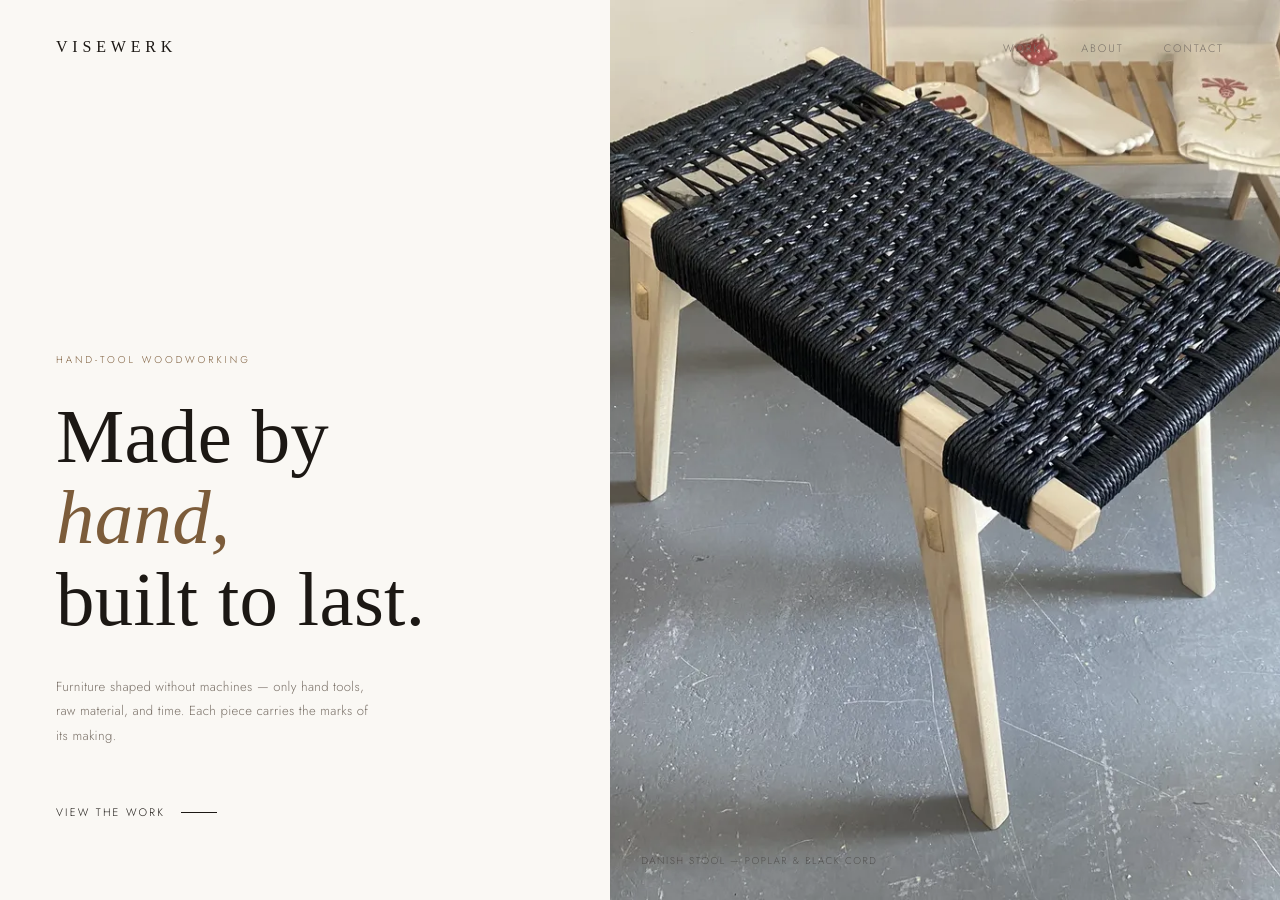
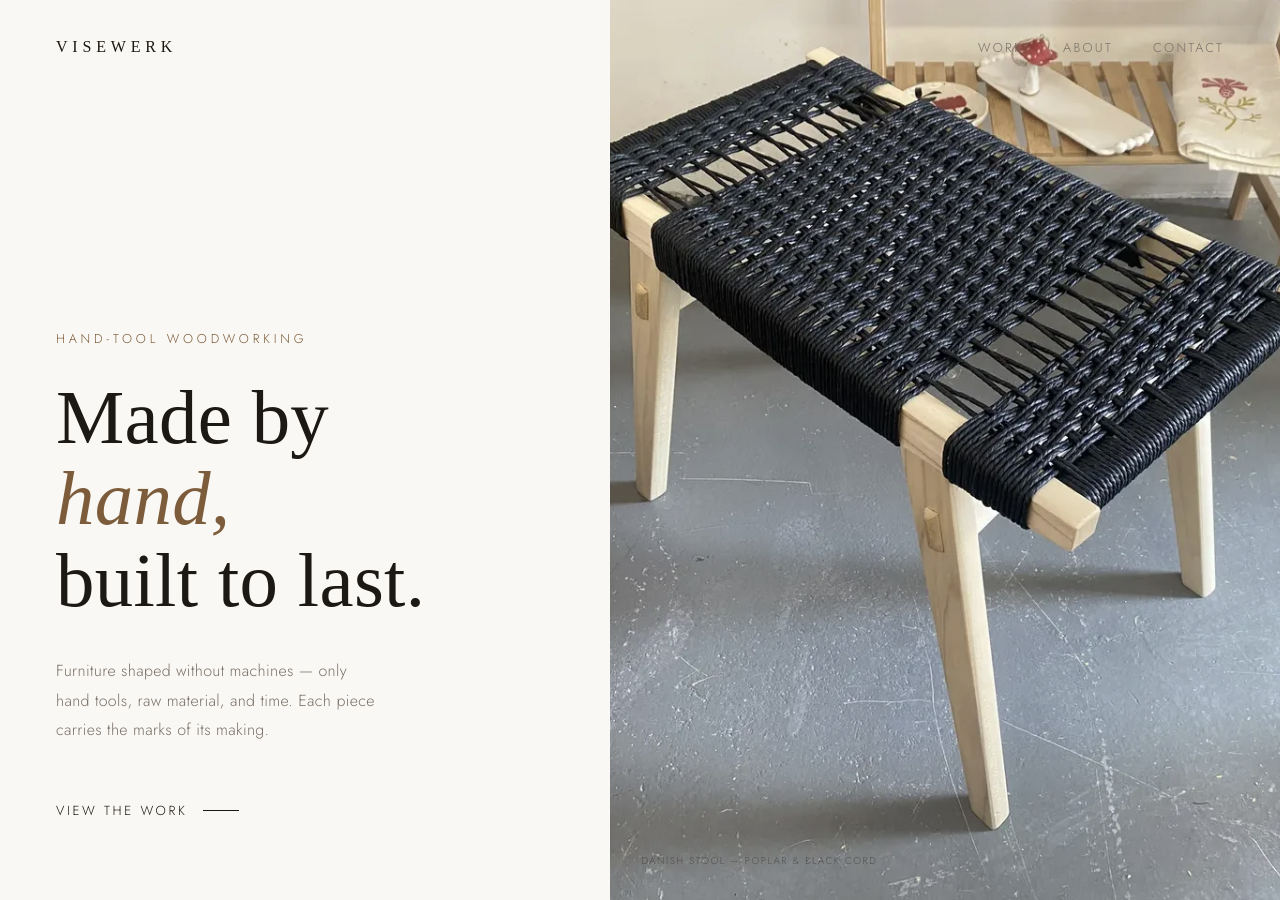
Before and after one commit to VonTeacher/visewerk.github.io, a Jekyll site: the page built from index.markdown, in a window 1280 px wide and 900 px high. Built offline with Jekyll 4.4.1, drawn with Linux system fonts in a browser that asks for light colours; some web fonts are replaced.

Commit message:
Upsize some styles

```diff
--- a/assets/css/styles.css
+++ b/assets/css/styles.css
@@ -8,7 +8,6 @@
 
 @import url('https://fonts.googleapis.com/css2?family=Jost:wght@200;300;400&display=swap');
 
-/* ─── VARIABLES ─── */
 :root {
   --cream: #F4EFE6;
   --warm-white: #FAF8F4;
@@ -18,7 +17,6 @@
   --rule: #DDD5C8;
 }
 
-/* ─── RESET ─── */
 *, *::before, *::after {
   box-sizing: border-box;
   margin: 0;
@@ -66,12 +64,6 @@ header, body > a.nodeco {
   justify-content: space-between;
   align-items: center;
   padding: 2.2rem 3.5rem;
-  transition: background 0.3s ease, backdrop-filter 0.3s ease;
-}
-
-.site-header.scrolled {
-  background: rgba(250, 248, 244, 0.92);
-  backdrop-filter: blur(8px);
 }
 
 h1 {
@@ -84,7 +76,6 @@ h1 {
   margin: 0;
 }
 
-/* The subtitle tagline */
 body > p, .site-tagline {
   display: none; /* hidden — replaced by hero text */
 }
@@ -97,7 +88,7 @@ body > p, .site-tagline {
 }
 
 .nav-links a {
-  font-size: 0.68rem;
+  font-size: 0.8rem;
   letter-spacing: 0.18em;
   text-transform: uppercase;
   text-decoration: none;
@@ -140,7 +131,7 @@ body > p, .site-tagline {
 }
 
 .hero-eyebrow {
-  font-size: 0.62rem;
+  font-size: 0.8rem;
   letter-spacing: 0.3em;
   text-transform: uppercase;
   color: var(--accent);
@@ -162,7 +153,7 @@ body > p, .site-tagline {
 }
 
 .hero-sub {
-  font-size: 0.82rem;
+  font-size: 1;
   line-height: 1.85;
   color: var(--muted);
   max-width: 320px;
@@ -174,7 +165,7 @@ body > p, .site-tagline {
   display: inline-flex;
   align-items: center;
   gap: 1rem;
-  font-size: 0.68rem;
+  font-size: .82rem;
   letter-spacing: 0.2em;
   text-transform: uppercase;
   color: var(--ink);
@@ -271,7 +262,7 @@ body > p, .site-tagline {
 }
 
 .section-label {
-  font-size: 0.65rem;
+  font-size: 0.8rem;
   letter-spacing: 0.25em;
   text-transform: uppercase;
   color: var(--muted);
@@ -341,7 +332,7 @@ body > p, .site-tagline {
 }
 
 .work-desc {
-  font-size: 0.8rem;
+  font-size: 0.95rem;
   line-height: 1.8;
   color: var(--muted);
   margin-bottom: 0;
@@ -349,7 +340,7 @@ body > p, .site-tagline {
 }
 
 .work-meta {
-  font-size: 0.62rem;
+  font-size: 0.75rem;
   letter-spacing: 0.15em;
   text-transform: uppercase;
   color: var(--accent);
@@ -393,7 +384,15 @@ footer p, footer {
 /* ─── RESPONSIVE ─── */
 @media (max-width: 800px) {
   .site-header {
-    padding: 1.8rem 2rem;
+    padding: 1.5rem 1.5rem;
+  }
+
+  .nav-links {
+    gap: 1.5rem;
+  }
+
+  .nav-links a {
+    font-size: 0.75rem;
   }
 
   .hero {
@@ -405,8 +404,21 @@ footer p, footer {
     padding: 9rem 2rem 4rem;
   }
 
+  .hero-eyebrow {
+    font-size: 0.75rem;
+  }
+
   .hero-image {
     min-height: 60vw;
+  }
+
+  .hero-sub {
+    font-size: 0.95rem;
+    color: var(--ink);
+  }
+
+  .hero-cta {
+    font-size: 0.75rem;
   }
 
   footer {
```
Also changed, not shown: _includes/footer.html (line endings or trailing spaces).
